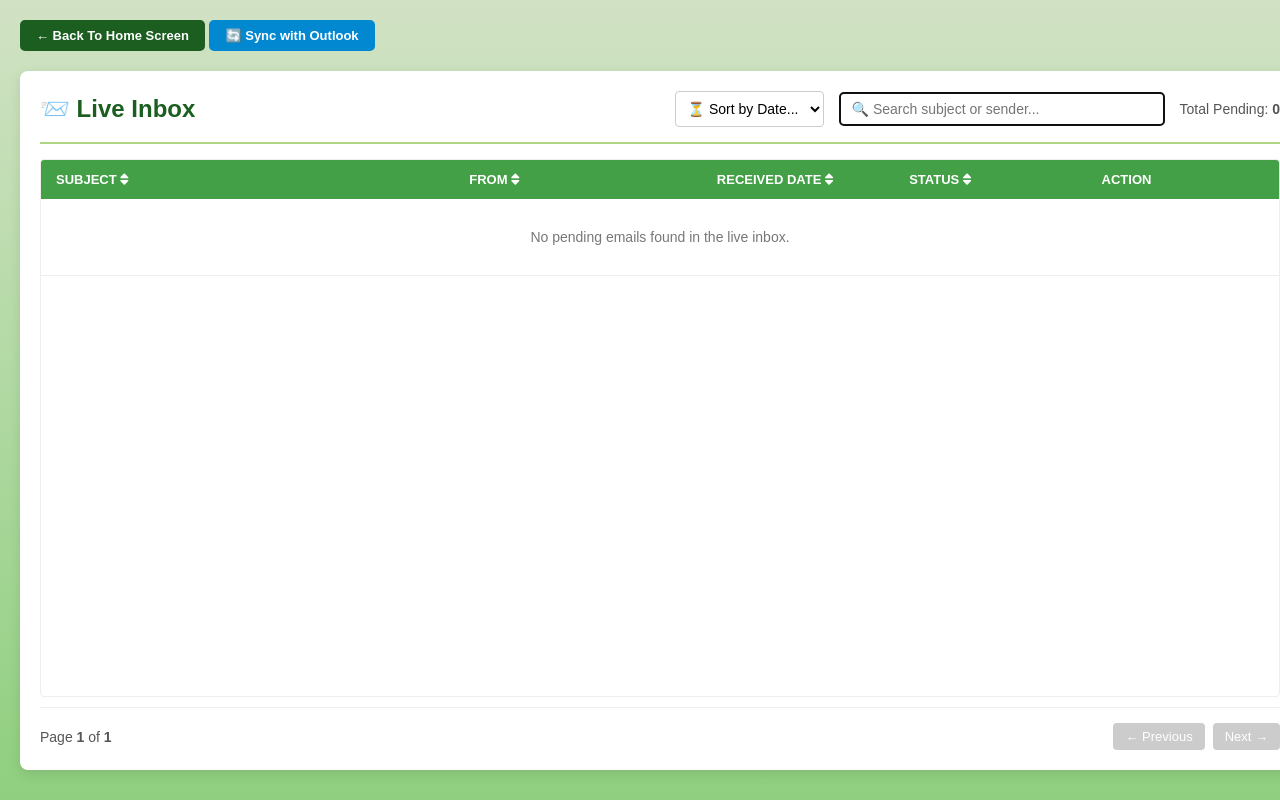
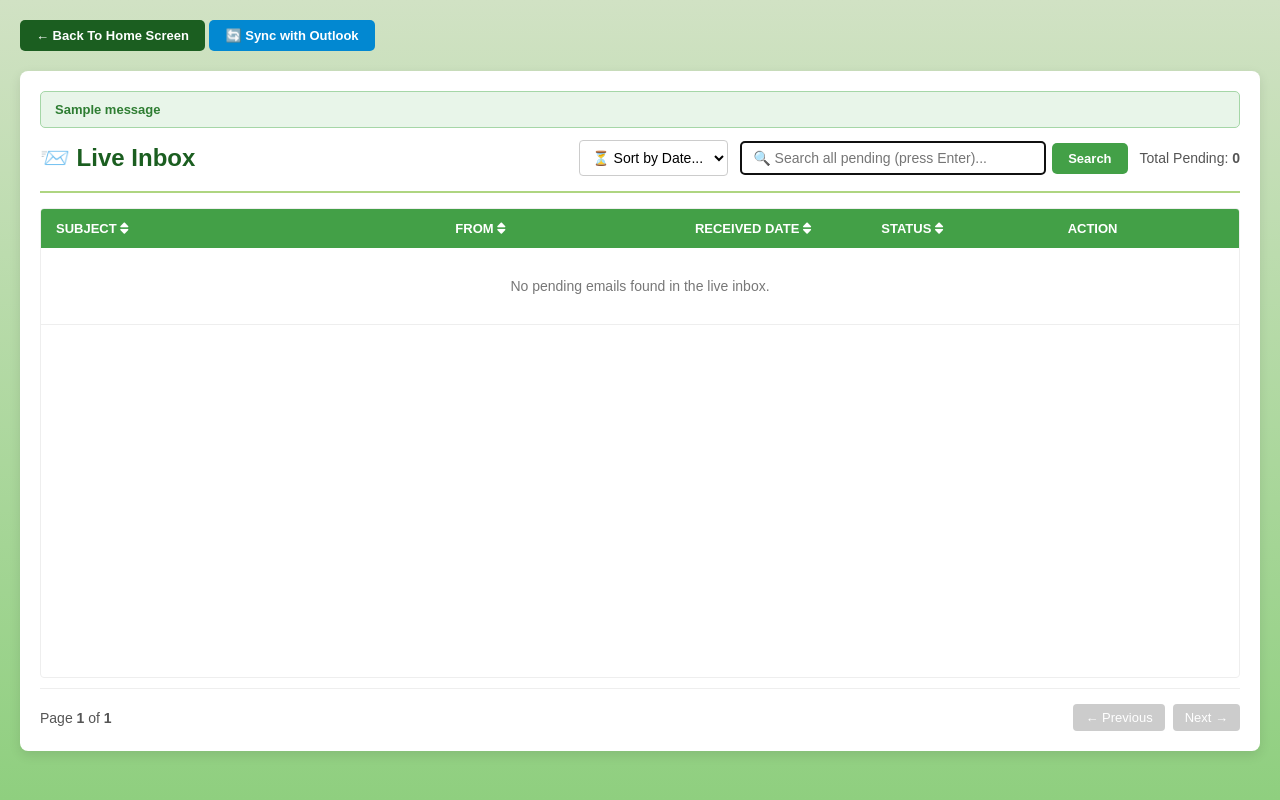
Before and after one commit to Omega130920/Powerapps, a Django app: page /emails/ in a window 1280 px wide. Run offline with Django 5.2, Linux system fonts and the light colour scheme; a user stored in the database is signed in; tables that the repository leaves empty hold one stand-in row (values such as "Sample post"); one stand-in notice (Sample message) is shown.

Commit message:
new load updates

```diff
--- a/CRM_UNITY/crm_core/views.py
+++ b/CRM_UNITY/crm_core/views.py
@@ -522,19 +522,18 @@ def logout_view(request):
 def fetch_emails_view(request):
     """
     Loads instantly from the local database.
-    When ?sync=true is passed, uses Graph ONLY to check for new emails and fully download them locally.
-    Strictly excludes any email that already exists in CrmDelegateTo so delegated emails never reappear.
+    When ?sync=true is passed, scans up to 300 recent Outlook messages (paginated),
+    downloads up to 25 new emails per click to prevent web timeouts, and isolates errors per email.
+    Supports server-side ?search= across all pending emails.
     """
     if request.user.username.lower() != 'omega' and not request.user.is_superuser:
         messages.error(request, "Access restricted.")
         return redirect('tasks')
 
-    # Always get the master set of already-delegated/recycled/completed email IDs
     already_delegated_ids = set(
         CrmDelegateTo.objects.values_list('email_id', flat=True)
     )
 
-    # Self-heal any CrmInbox row that is still marked 'Pending' despite already being in CrmDelegateTo
     if already_delegated_ids:
         CrmInbox.objects.filter(
             email_id__in=already_delegated_ids,
@@ -542,42 +541,77 @@ def fetch_emails_view(request):
         ).update(status='Delegated')
 
     if request.GET.get('sync') == 'true':
-        inbox_data = OutlookGraphService.fetch_inbox_messages(top_count=100)
+        inbox_data = OutlookGraphService.fetch_inbox_messages_paginated(max_messages=300, page_size=100)
         if isinstance(inbox_data, dict) and 'error' not in inbox_data:
             emails = inbox_data.get('value', [])
             fully_synced_ids = set(
                 CrmInbox.objects.filter(is_fully_synced=True).values_list('email_id', flat=True)
             )
+            pending_new = [
+                msg for msg in emails
+                if msg.get('id') and msg.get('id') not in fully_synced_ids and msg.get('id') not in already_delegated_ids
+            ]
+
             synced_count = 0
-            for msg in emails:
-                email_id = msg.get('id')
-                # Never re-ingest as a new pending email if it's already synced or already delegated
-                if email_id and email_id not in fully_synced_ids and email_id not in already_delegated_ids:
+            failed_count = 0
+            batch_limit = 25
+
+            for msg in pending_new[:batch_limit]:
+                try:
                     if ingest_single_email_from_graph(msg):
                         synced_count += 1
-            messages.success(request, f"Inbox synchronized ({synced_count} new emails downloaded locally).")
+                except Exception as e:
+                    failed_count += 1
+                    logger.error(f"Manual sync failed for {msg.get('id')}: {e}", exc_info=True)
+
+            remaining = max(0, len(pending_new) - batch_limit)
+            if remaining > 0:
+                messages.success(
+                    request,
+                    f"Downloaded {synced_count} new emails ({remaining} more waiting in Outlook — click Sync again or let the background job finish)."
+                )
+            elif failed_count > 0:
+                messages.warning(
+                    request,
+                    f"Inbox synchronized ({synced_count} new emails downloaded; {failed_count} skipped due to errors — check server logs)."
+                )
+            else:
+                messages.success(request, f"Inbox synchronized ({synced_count} new emails downloaded locally).")
         else:
             err = inbox_data.get('error', 'Unknown error') if isinstance(inbox_data, dict) else 'Connection error'
             messages.warning(request, f"Showing local emails. Outlook sync notice: {err}")
         return redirect('fetch_emails')
 
-    # Strictly filter to Pending emails AND exclude any email_id present in CrmDelegateTo
+    search_query = (request.GET.get('search') or '').strip()
+
     display_emails = (
         CrmInbox.objects
         .filter(status='Pending')
         .exclude(email_id__in=already_delegated_ids)
+        .defer('body_html')
         .order_by('-received_timestamp')
     )
-    for email in display_emails:
-        email.received_at = email.received_timestamp
-
+
+    if search_query:
+        display_emails = display_emails.filter(
+            Q(subject__icontains=search_query) |
+            Q(sender__icontains=search_query) |
+            Q(snippet__icontains=search_query) |
+            Q(member_group_code__icontains=search_query)
+        )
+
+    total_pending = display_emails.count()
     paginator = Paginator(display_emails, 50)
     page_number = request.GET.get('page')
     page_obj = paginator.get_page(page_number)
 
+    for email in page_obj.object_list:
+        email.received_at = email.received_timestamp
+
     return render(request, 'inbox.html', {
         'email_list': page_obj,
-        'total_pending': display_emails.count()
+        'total_pending': total_pending,
+        'search_query': search_query,
     })
 
 
--- a/CRM_UNITY/templates/inbox.html
+++ b/CRM_UNITY/templates/inbox.html
@@ -30,7 +30,21 @@
         box-shadow: 0 4px 12px rgba(0,0,0,0.1);
         display: flex;
         flex-direction: column;
+        box-sizing: border-box;
     }
+
+    /* --- ALERT MESSAGES BANNER --- */
+    .alert-banner {
+        padding: 10px 14px;
+        border-radius: 5px;
+        margin-bottom: 12px;
+        font-size: 13px;
+        font-weight: 600;
+        flex-shrink: 0;
+    }
+    .alert-success { background-color: #e8f5e9; color: #2e7d32; border: 1px solid #a5d6a7; }
+    .alert-warning { background-color: #fff8e1; color: #e65100; border: 1px solid #ffe082; }
+    .alert-error { background-color: #ffebee; color: #c62828; border: 1px solid #ef9a9a; }
 
     .log-header {
         border-bottom: 2px solid #aed581;
@@ -39,17 +53,26 @@
         display: flex;
         justify-content: space-between;
         align-items: center;
+        flex-wrap: wrap;
+        gap: 10px;
         flex-shrink: 0;
     }
     .log-header h1 { margin: 0; color: #1b5e20; font-size: 24px; }
 
-    .log-controls { display: flex; gap: 15px; align-items: center; }
+    .log-controls { display: flex; gap: 12px; align-items: center; flex-wrap: wrap; }
+
+    .search-form {
+        display: flex;
+        gap: 6px;
+        align-items: center;
+        margin: 0;
+    }
 
     #search_input {
         padding: 8px 12px;
         border: 1px solid #ccc;
         border-radius: 4px;
-        width: 300px;
+        width: 280px;
         font-size: 14px;
     }
 
@@ -107,6 +130,8 @@
         font-weight: 600;
         font-size: 13px;
         display: inline-block;
+        border: none;
+        cursor: pointer;
     }
 
     .return-button {
@@ -155,10 +180,18 @@
 
     <div style="width: 100%; max-width: 1400px;">
         <a href="{% url 'dashboard' %}" class="btn return-button">← Back To Home Screen</a>
-        <a href="?sync=true" class="btn" style="background-color: #0288d1; color: white;">🔄 Sync with Outlook</a>
+        <a href="?sync=true" id="sync_btn" class="btn" style="background-color: #0288d1; color: white;">🔄 Sync with Outlook</a>
     </div>
 
 <div class="log-container">
+    {% if messages %}
+        {% for message in messages %}
+        <div class="alert-banner {% if message.tags == 'error' %}alert-error{% elif message.tags == 'warning' %}alert-warning{% else %}alert-success{% endif %}">
+            {{ message }}
+        </div>
+        {% endfor %}
+    {% endif %}
+
     <div class="log-header">
         <h1>📨 Live Inbox</h1>
         <div class="log-controls">
@@ -168,7 +201,14 @@
                 <option value="oldest">Oldest to Newest</option>
             </select>
 
-            <input type="text" id="search_input" placeholder="🔍 Search subject or sender..." autofocus>
+            <form method="GET" class="search-form">
+                <input type="text" name="search" id="search_input" value="{{ search_query|default:'' }}" placeholder="🔍 Search all pending (press Enter)..." autofocus>
+                <button type="submit" class="btn" style="background-color: #43a047; color: white;">Search</button>
+                {% if search_query %}
+                    <a href="{% url 'fetch_emails' %}" class="btn" style="background-color: #757575; color: white;">Clear</a>
+                {% endif %}
+            </form>
+
             <p style="margin: 0; font-size: 14px; color: #555;">Total Pending: <strong id="pending_count">{{ total_pending }}</strong></p>
         </div>
     </div>
@@ -203,7 +243,11 @@
                 {% empty %}
                 <tr class="no-emails">
                     <td colspan="5" style="text-align: center; padding: 30px; color: #777;">
-                        No pending emails found in the live inbox.
+                        {% if search_query %}
+                            No pending emails found matching "<strong>{{ search_query }}</strong>".
+                        {% else %}
+                            No pending emails found in the live inbox.
+                        {% endif %}
                     </td>
                 </tr>
                 {% endfor %}
@@ -218,13 +262,13 @@
         </div>
         <div class="pagination-controls">
             {% if email_list.has_previous %}
-                <a href="?page={{ email_list.previous_page_number }}" class="page-btn">← Previous</a>
+                <a href="?page={{ email_list.previous_page_number }}{% if search_query %}&search={{ search_query|urlencode }}{% endif %}" class="page-btn">← Previous</a>
             {% else %}
                 <span class="page-btn disabled">← Previous</span>
             {% endif %}
 
             {% if email_list.has_next %}
-                <a href="?page={{ email_list.next_page_number }}" class="page-btn">Next →</a>
+                <a href="?page={{ email_list.next_page_number }}{% if search_query %}&search={{ search_query|urlencode }}{% endif %}" class="page-btn">Next →</a>
             {% else %}
                 <span class="page-btn disabled">Next →</span>
             {% endif %}
@@ -232,8 +276,7 @@
     </div>
 </div>
 
-
-<iframe id="hidden_refresher" src="{{ request.path }}{% if request.GET.page %}?page={{ request.GET.page }}{% endif %}"></iframe>
+<iframe id="hidden_refresher" src="{{ request.path }}{% if request.GET.page or search_query %}?{% if request.GET.page %}page={{ request.GET.page }}{% endif %}{% if request.GET.page and search_query %}&{% endif %}{% if search_query %}search={{ search_query|urlencode }}{% endif %}{% endif %}"></iframe>
 
 <script>
 let sortOrder = {}; // Tracks ASC/DESC for each column
@@ -271,10 +314,26 @@ document.addEventListener('DOMContentLoaded', function() {
     const totalDisplay = document.getElementById('pending_count');
     const iframe = document.getElementById('hidden_refresher');
     const dateSortFilter = document.getElementById('date_sort_filter');
+    const syncBtn = document.getElementById('sync_btn');
+    const initialServerSearch = (searchInput ? searchInput.value : '').trim().toLowerCase();
 
-    // 1. SEARCH FILTER
+    if (syncBtn) {
+        syncBtn.addEventListener('click', function() {
+            this.textContent = '⏳ Syncing with Outlook...';
+            this.style.pointerEvents = 'none';
+            this.style.opacity = '0.75';
+        });
+    }
+
+    // 1. LIVE CLIENT-SIDE FILTER (for instant typing on current page; press Enter/Search for full DB search)
     function applyFilter() {
-        const filter = searchInput.value.toLowerCase();
+        const filter = searchInput.value.trim().toLowerCase();
+        // If the input still matches the server-side search query, show all rows returned by MySQL
+        if (filter === initialServerSearch && initialServerSearch !== '') {
+            const rows = tableBody.querySelectorAll('tr:not(.no-emails)');
+            Array.from(rows).forEach(row => { row.style.display = ""; });
+            return;
+        }
         const rows = tableBody.querySelectorAll('tr:not(.no-emails)');
         Array.from(rows).forEach(row => {
             const text = row.textContent.toLowerCase();
```
Also changed, not shown: CRM_UNITY/crm_core/management/commands/sync_outlook_emails.py (+28 -8 lines), CRM_UNITY/crm_core/services/outlook_graph_service.py (+37 -2 lines).
